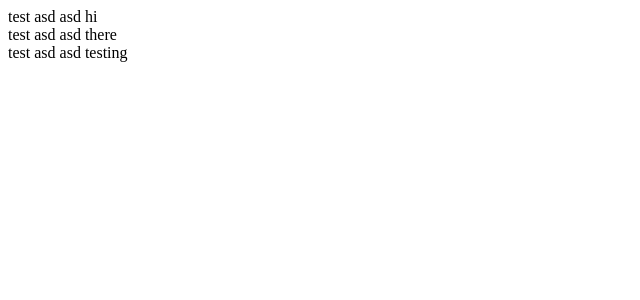
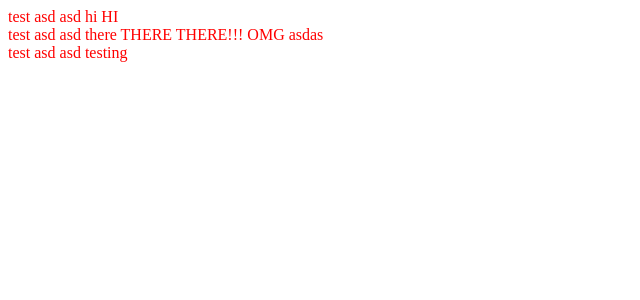
Before and after one commit to eaardal/pluralsight-react-stack, a React app: page / in a window 1280 px wide. Shown: the top 300 px of the page, without its empty margins (0-640 px from the left). Built offline with nearby package versions, Linux system fonts and the light colour scheme.

Commit message:
Hot reloading works

```diff
--- a/src/components/app.jsx
+++ b/src/components/app.jsx
@@ -1,27 +1,16 @@
 import ReactDOM from 'react-dom';
 import React from 'react';
+import MessageList from './messageList.jsx';
 
 class App extends React.Component {
     constructor() {
         super();
-        this.state = {
-            messages: [
-                'hi',
-                'there',
-                'testing'
-            ]
-        }
     }
 
     render() {
-        var messageNodes = this.state.messages.map((message) => {
-           return (
-             <div key={message}>test asd asd {message}</div>
-           );
-        });
+        return (
+            <MessageList />
 
-        return (
-            <div>{messageNodes}</div>
         )
     }
 }
--- /dev/null
+++ b/src/components/messageList.jsx
@@ -0,0 +1,29 @@
+import React from 'react';
+
+class MessageList extends React.Component {
+    constructor(props) {
+        super(props);
+        this.state = {
+            messages: [
+                'hi HI',
+                'there THERE THERE!!! OMG asdas  ',
+                'testing'
+            ]
+        }
+    }
+
+    render() {
+        var messageNodes = this.state.messages.map((message) => {
+           return (
+             <div style={{color: 'red'}} key={message}>test asd asd {message}</div>
+           );
+        });
+
+        return (
+            <div>{messageNodes}</div>
+        )
+    }
+
+}
+
+export default MessageList;
```
